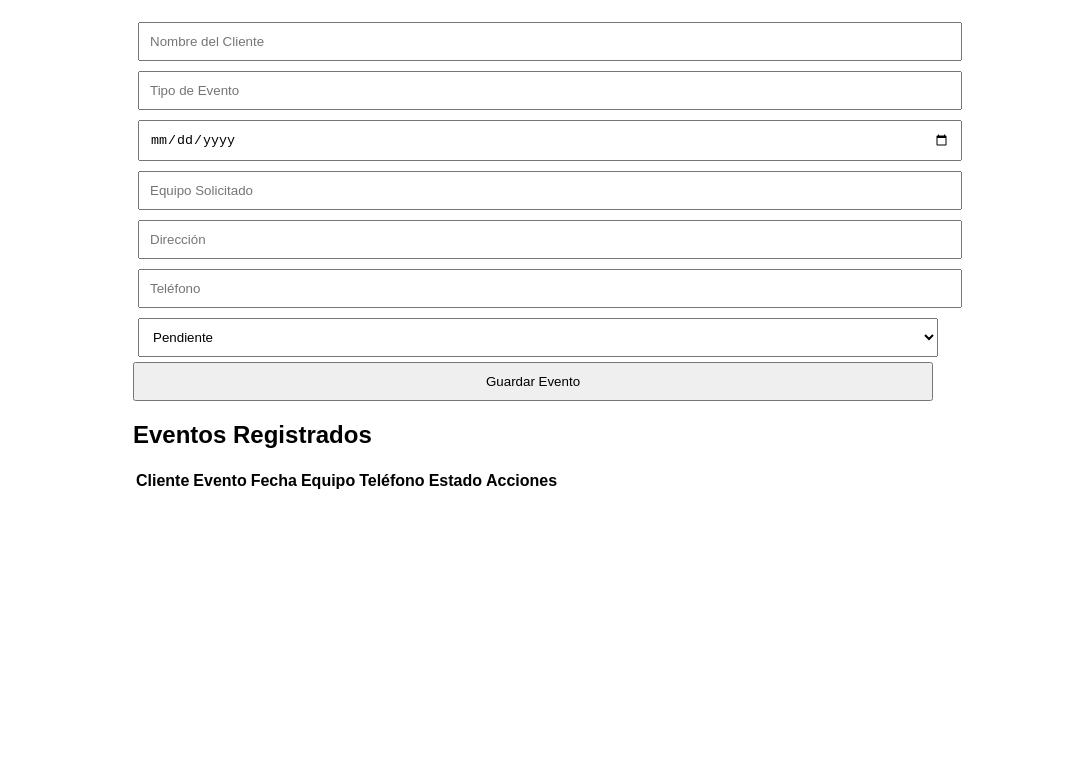
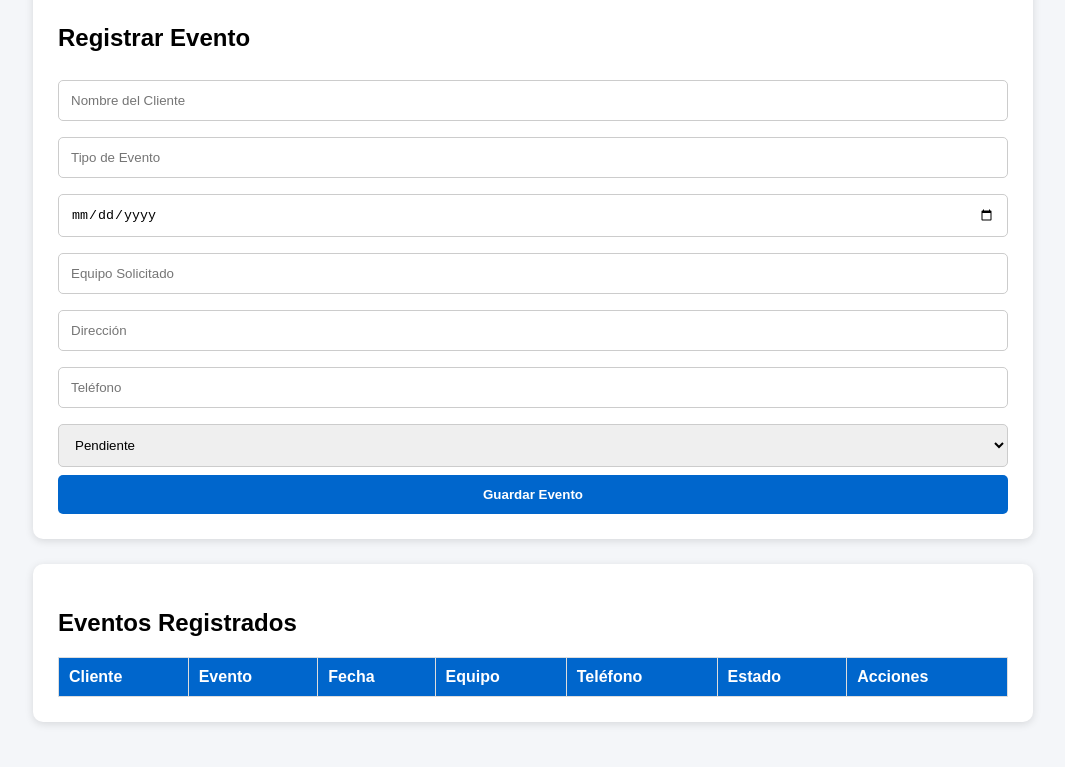
Before and after one commit to alesinsansin/Mi_Pagina, a website: page public/index.html in a window 1280 px wide. Shown: the part 131-898 px from the top of the page, without its empty margins (107-1172 px from the left). Before the commit the page ends 800 px from the top, so only its background shows below. Drawn offline with Linux system fonts and the light colour scheme; no server answers.

Commit message:
agregar estilos renta audio

```diff
--- a/public/styles.css
+++ b/public/styles.css
@@ -1,18 +1,84 @@
 body{
-font-family:Arial;
-max-width:800px;
-margin:auto;
-padding:20px;
+    font-family: Arial, sans-serif;
+    background:#f4f6f9;
+    margin:0;
+    padding:20px;
 }
 
-input,
-select{
-width:100%;
-padding:10px;
-margin:5px;
+.container{
+    max-width:1000px;
+    margin:auto;
 }
 
-button{
-padding:10px;
-width:100%;
+h1{
+    text-align:center;
+    font-size:36px;
 }
+
+.card{
+    background:white;
+    padding:25px;
+    border-radius:10px;
+    margin-bottom:25px;
+    box-shadow:0 2px 8px rgba(0,0,0,.12);
+}
+
+input, select{
+    width:100%;
+    padding:12px;
+    margin:8px 0;
+    box-sizing:border-box;
+    border:1px solid #ccc;
+    border-radius:5px;
+}
+
+#btnGuardar{
+    width:100%;
+    padding:12px;
+    background:#0066cc;
+    color:white;
+    border:none;
+    font-weight:bold;
+    border-radius:5px;
+    cursor:pointer;
+}
+
+#btnGuardar:hover{
+    background:#004d99;
+}
+
+table{
+    width:100%;
+    border-collapse:collapse;
+    margin-top:15px;
+}
+
+th, td{
+    border:1px solid #ddd;
+    padding:10px;
+    text-align:left;
+}
+
+th{
+    background:#0066cc;
+    color:white;
+}
+
+.btn-editar{
+    background:#f39c12;
+    color:white;
+    border:none;
+    padding:8px;
+    margin-right:5px;
+    cursor:pointer;
+    border-radius:4px;
+}
+
+.btn-eliminar{
+    background:#e74c3c;
+    color:white;
+    border:none;
+    padding:8px;
+    cursor:pointer;
+    border-radius:4px;
+}
```
